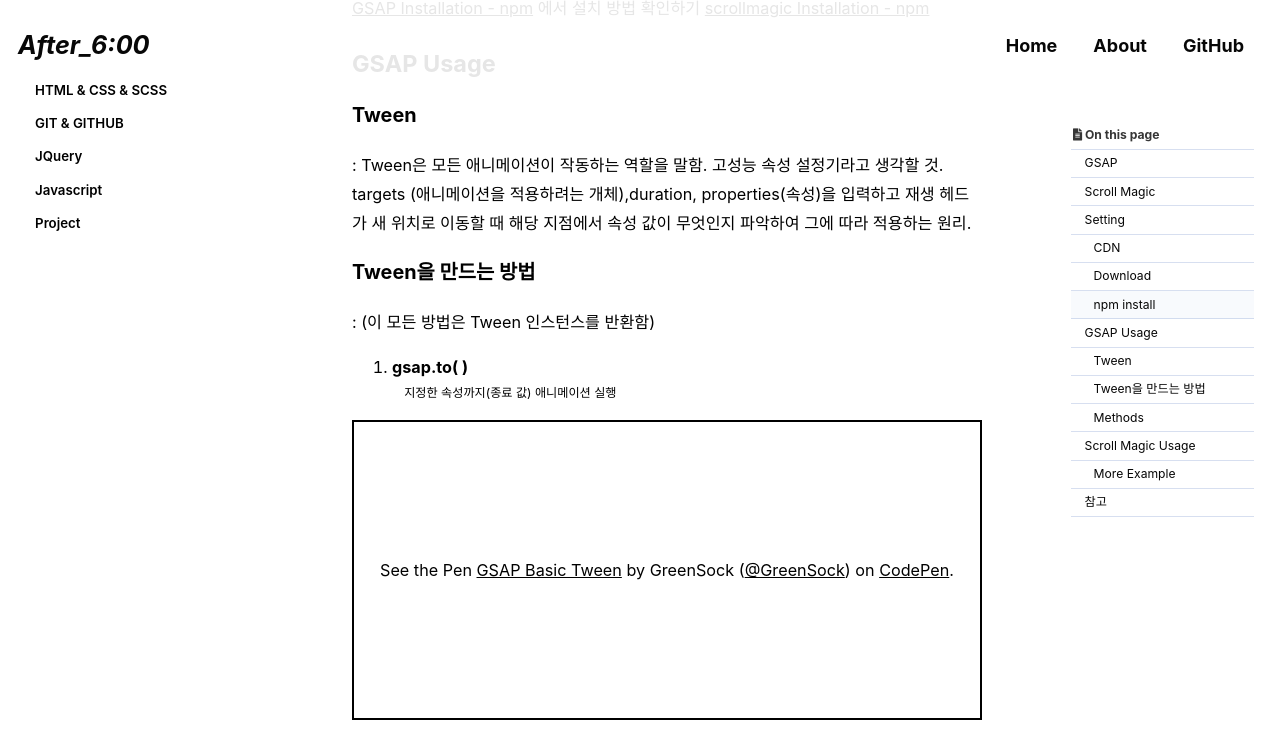
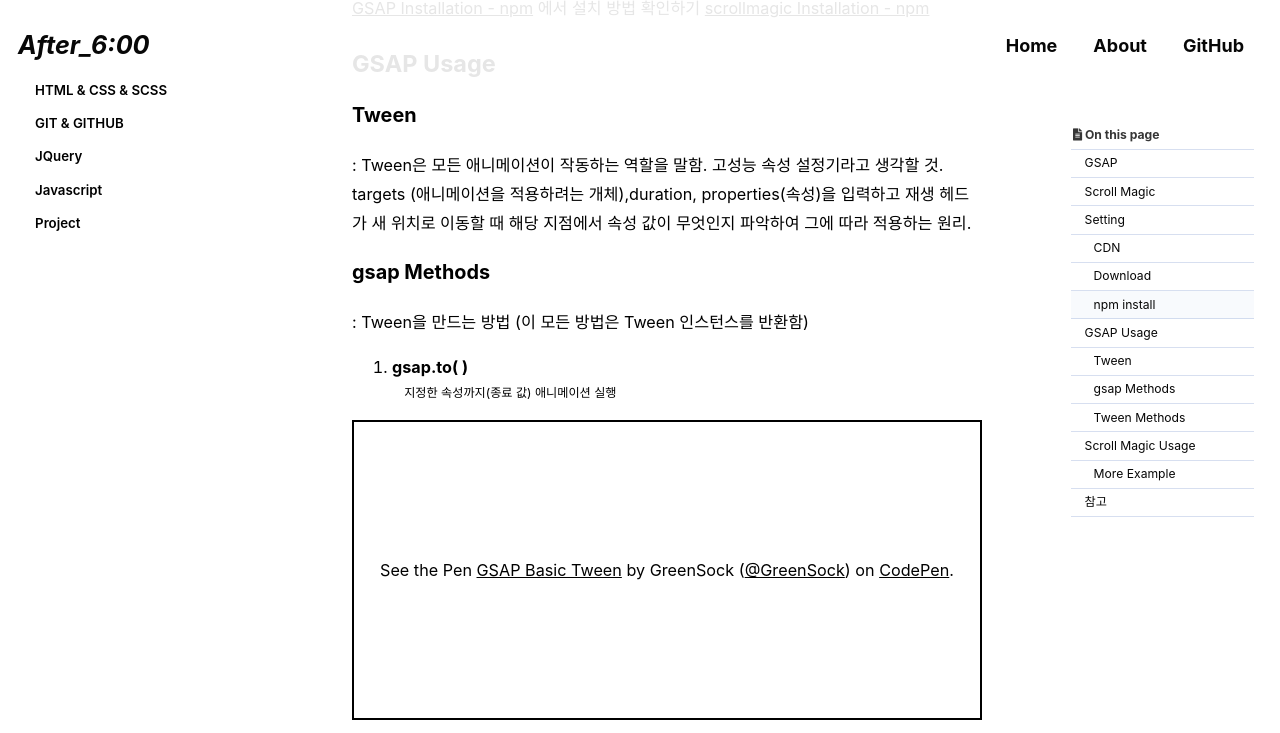
Before and after one commit to Chohyejin53/Chohyejin53.github.io, a Jekyll site: the page built from _posts/2022-09-14-gsap_scrollmagic.md, in a window 1280 px wide and 900 px high, scrolled down 1465 px, cut to the strip 0-733 px from the top of the window. Built offline with Jekyll 4.4.1, drawn with Linux system fonts in a browser that asks for light colours; cached includes are drawn as plain includes; some web fonts are replaced; comment, search, counter and statistics services are not loaded; some of the changed text lies outside the part shown.

Commit message:
Update 2022-09-14-gsap_scrollmagic.md

````diff
--- a/_posts/2022-09-14-gsap_scrollmagic.md
+++ b/_posts/2022-09-14-gsap_scrollmagic.md
@@ -69,8 +69,8 @@ last_modified_at: 2022-09-15
    targets (애니메이션을 적용하려는 개체),duration, properties(속성)을 입력하고 재생 헤드가 새 위치로 이동할 때 해당 지점에서 속성 값이 무엇인지 파악하여 그에 따라 적용하는 원리.
 
 
-### Tween을 만드는 방법
-: (이 모든 방법은 Tween 인스턴스를 반환함)
+### gsap Methods
+: Tween을 만드는 방법 (이 모든 방법은 Tween 인스턴스를 반환함)
 
 1. gsap.to( )
 : 지정한 속성까지(종료 값) 애니메이션 실행
@@ -110,6 +110,7 @@ last_modified_at: 2022-09-15
 
 ## Scroll Magic Usage
 
+###
 ```html
 <script>
 
````
Also changed, not shown: other parts of _posts/2022-09-14-gsap_scrollmagic.md (+3 -2 lines).
